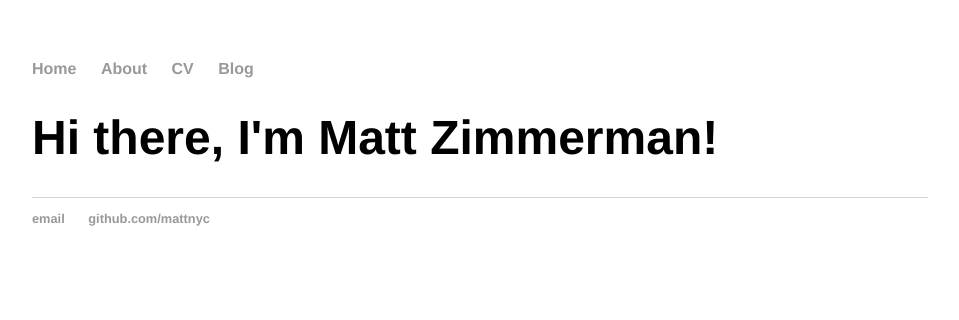
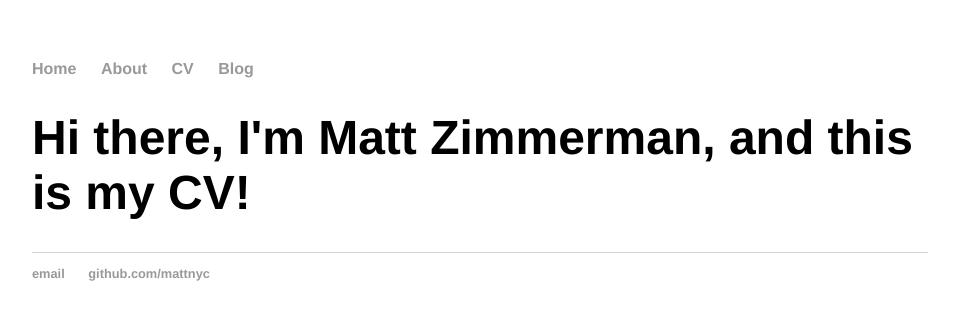
Before and after one commit to mattznyc/mattznyc.github.io, a Jekyll site: the page built from cv/index.html, in a window 1280 px wide. Shown: the top 320 px of the page, without its empty margins (160-1119 px from the left). Built offline with Jekyll 4.4.1, drawn with Linux system fonts in a browser that asks for light colours.

Commit message:
made change

```diff
--- a/cv/index.html
+++ b/cv/index.html
@@ -3,5 +3,5 @@ layout: default
 title: Matt Zimmerman, CV
 ---
 <div class="blurb">
-	<h1>Hi there, I'm Matt Zimmerman!</h1>
+	<h1>Hi there, I'm Matt Zimmerman, and this is my CV!</h1>
 	</div><!-- /.blurb -->
```
